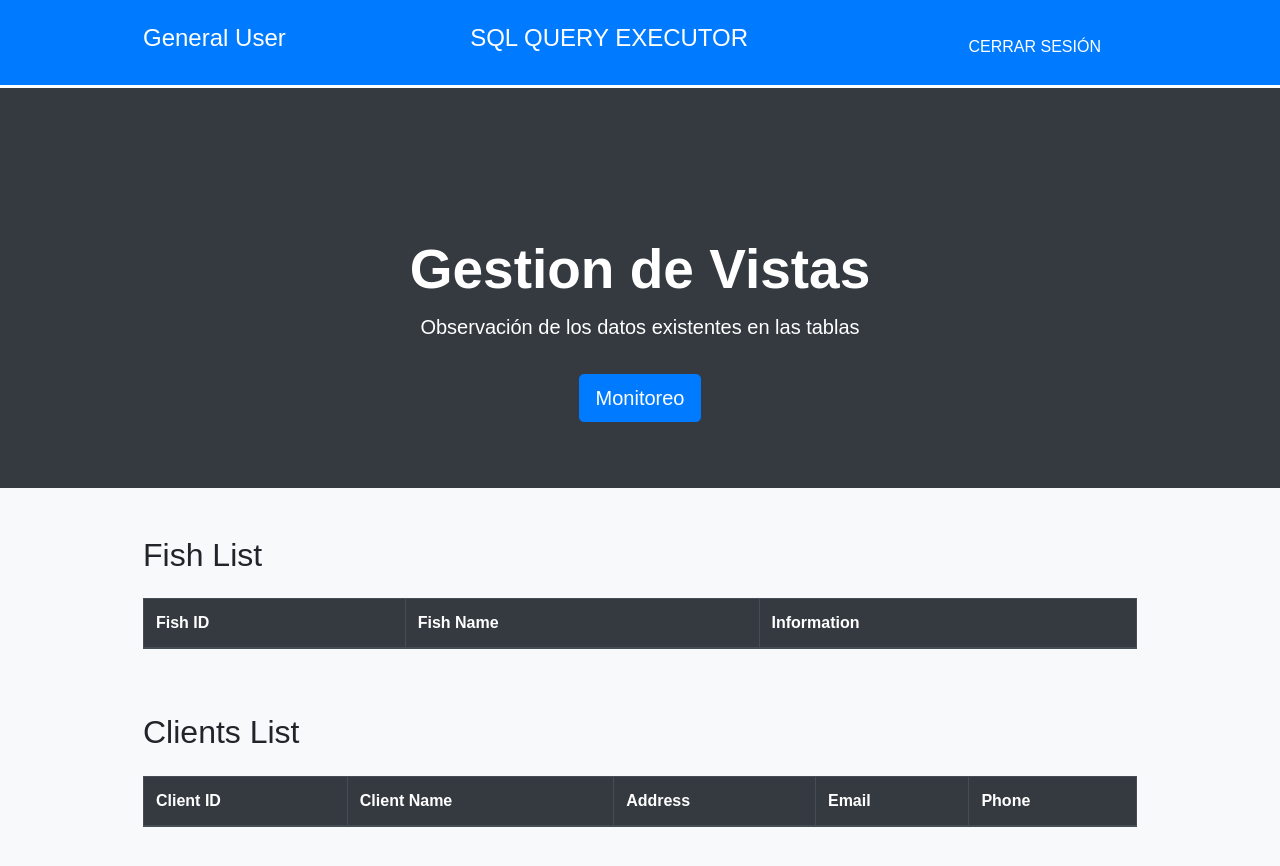
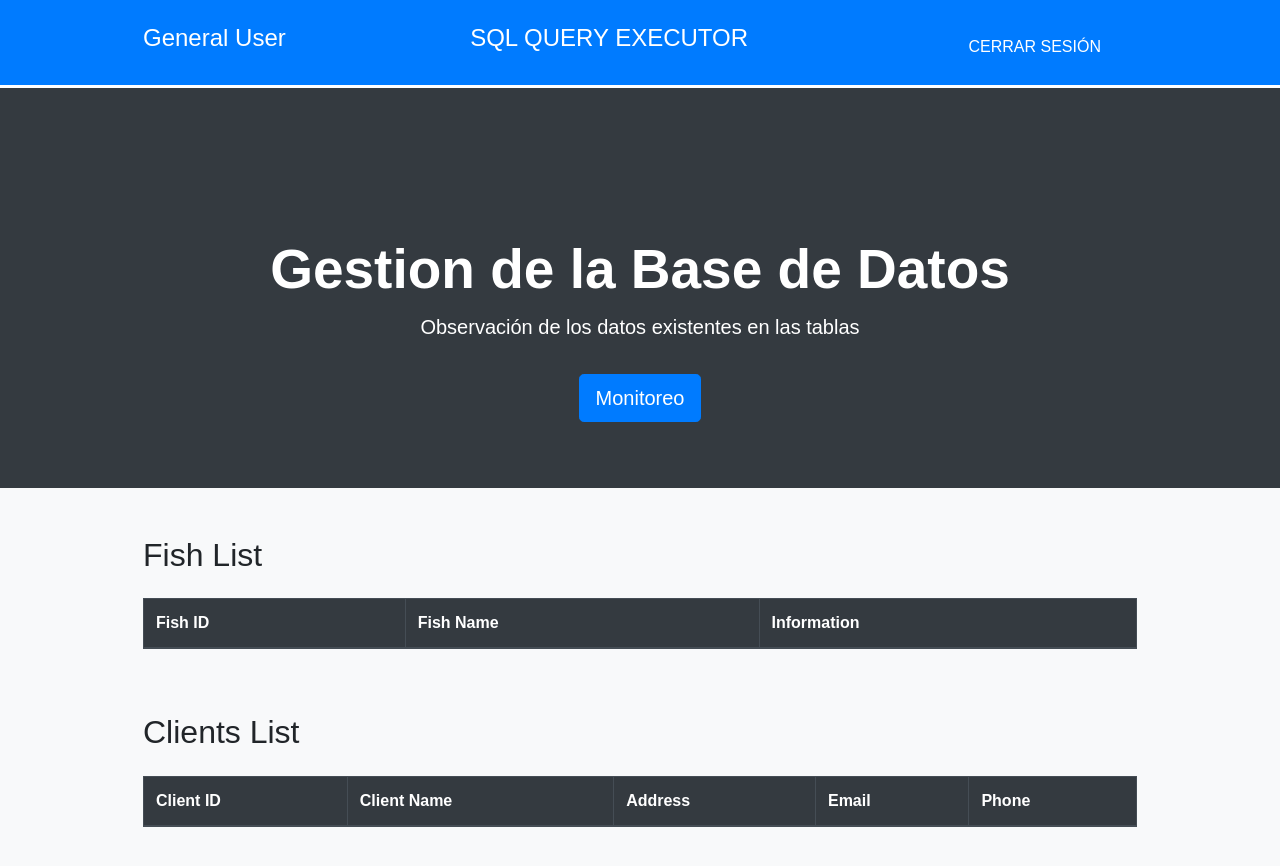
Before and after one commit to edisonara/CosechaProducionPez.github.io, a website: page public/general.html in a window 1280 px wide. Drawn offline with nearby package versions, Linux system fonts and the light colour scheme; no server answers.

Commit message:
Update general.html

```diff
--- a/public/general.html
+++ b/public/general.html
@@ -27,7 +27,7 @@
 
     <section id="showcase" class="text-center py-5 bg-dark text-white">
         <div class="container">
-            <h1 class="display-4 font-weight-bold">Gestion de Vistas</h1>
+            <h1 class="display-4 font-weight-bold">Gestion de la Base de Datos</h1>
             <p class="lead">Observación de los datos existentes en las tablas</p>
             <a href="http://4.203.136.126:3000/" class="btn btn-primary btn-lg mt-3" target="_blank">Monitoreo</a>
         </div>
```
